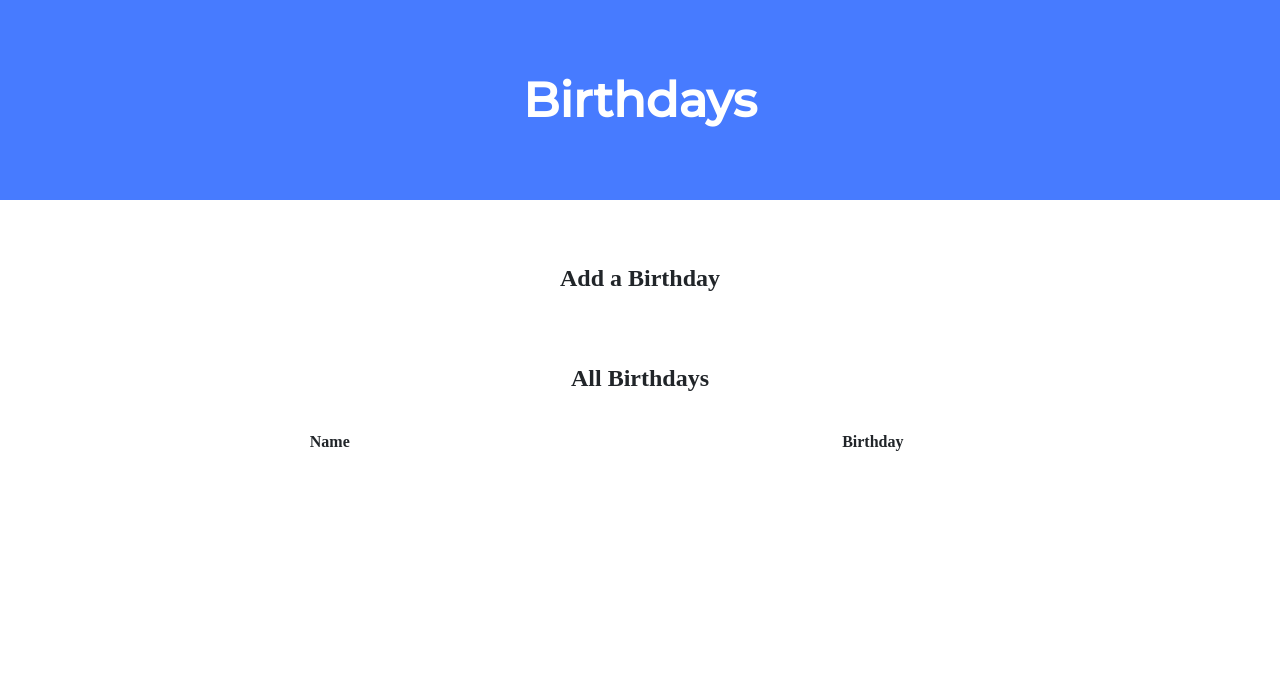
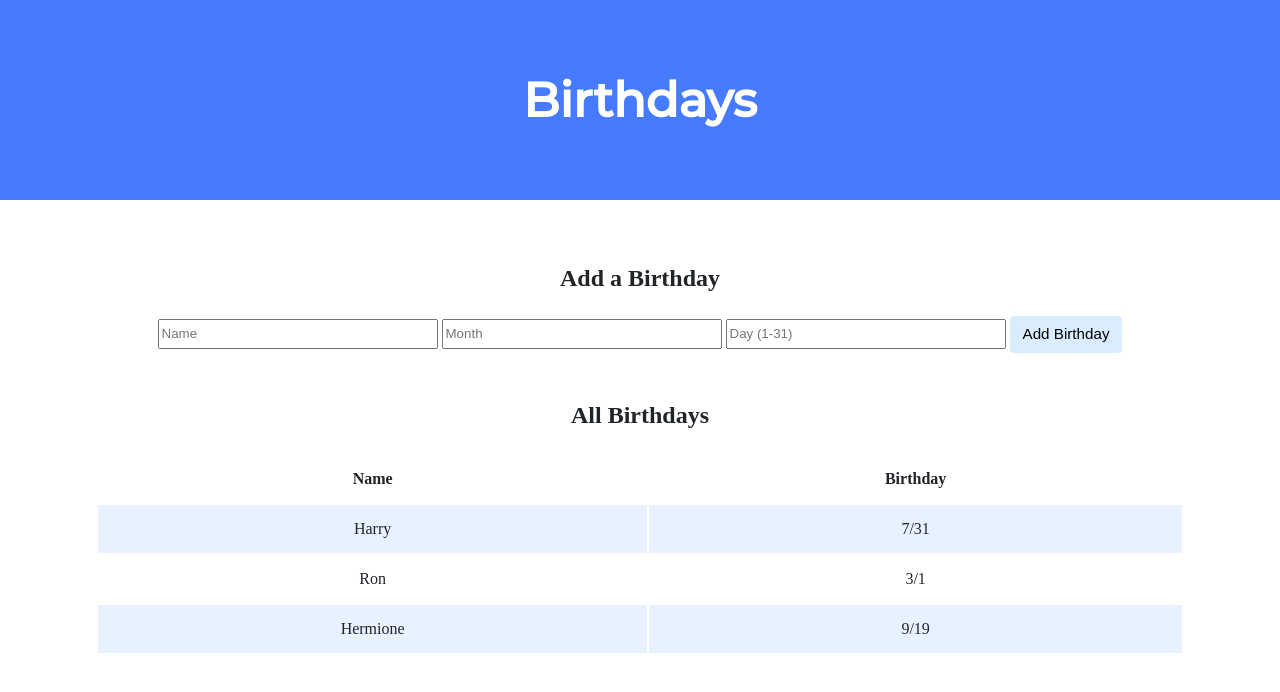
Before and after one commit to evieran/CS50-Assignments-Solutuons, a Flask app: page / in a window 1280 px wide. Shown: the top 692 px of the page. Run offline with Flask 3, Linux system fonts and the light colour scheme; lists and menus that the app fills with data are empty; some libraries are stand-ins or nearby versions.

Commit message:
Thu, Jun 22, 2023, 11:16 PM +03:00

```diff
--- a/birthdays/templates/index.html
+++ b/birthdays/templates/index.html
@@ -14,7 +14,12 @@
             <div class="section">
 
                 <h2>Add a Birthday</h2>
-                <!-- TODO: Create a form for users to submit a name, a month, and a day -->
+                <form action="/" method="post">
+                    <input type="text" name="name" placeholder="Name" required>
+                    <input type="number" name="month" placeholder="Month" (1-12) required>
+                    <input type="number" name="day" placeholder="Day (1-31)" requited>
+                    <input type="submit" value="Add Birthday">
+                </form>
             </div>
 
             <div class="section">
@@ -28,7 +33,12 @@
                         </tr>
                     </thead>
                     <tbody>
-                        <!-- TODO: Loop through the database entries to display them in this table -->
+                        {% for birthday in birthdays %}
+                        <tr>
+                            <td>{{ birthday.name }}</td>
+                            <td>{{ birthday.month }}/{{ birthday.day }}</td>
+                        </tr>
+                        {% endfor %}
                     </tbody>
                 </table>
             </div>
```
